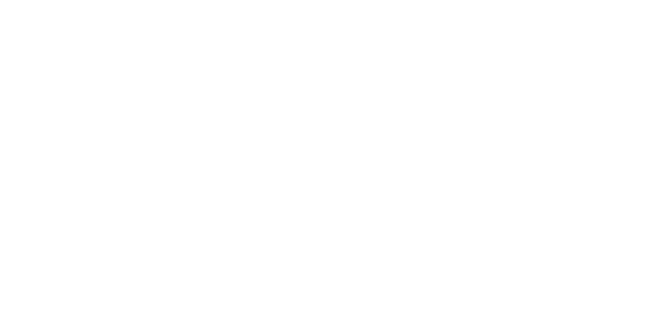
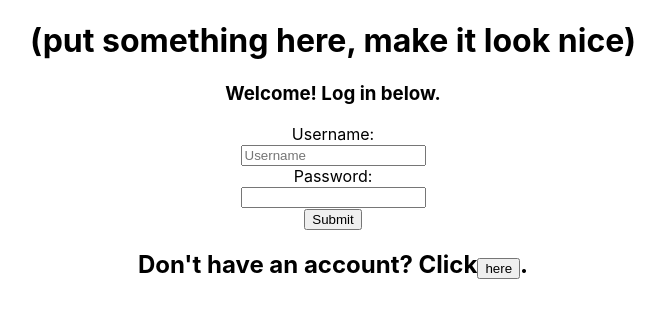
Before and after one commit to shdant113/chaseDay-client, a React (Create React App) app: page / in a window 1280 px wide. Shown: the top 318 px of the page, without its empty margins (307-972 px from the left). Built offline with nearby package versions, Linux system fonts and the light colour scheme.

Commit message:
built login functionality into front end, registration modal

```diff
--- a/package.json
+++ b/package.json
@@ -3,6 +3,7 @@
   "version": "0.1.0",
   "private": true,
   "dependencies": {
+    "node-fetch": "^2.3.0",
     "react": "^16.8.4",
     "react-dom": "^16.8.4",
     "react-scripts": "2.1.8"
--- a/src/App.js
+++ b/src/App.js
@@ -1,12 +1,35 @@
 import React, { Component } from 'react';
-import logo from './logo.svg';
 import './App.css';
+import Dash from './Dashboard';
+import Login from './Login';
 
 class App extends Component {
+	constructor() {
+		super();
+		this.state = {
+			loggedIn: false
+		}
+	}
+	handleLogin = () => {
+		this.setState({
+			loggedIn: true
+		})
+	}
+	handeLogout = () => {
+		this.setState({
+			loggedIn: false
+		})
+	}
 	render() {
 		return (
 			<div className="App">
-
+				{
+					this.state.loggedIn
+					?
+					<Dash handleLogout={this.handleLogout} />
+					:
+					<Login handleLogin={this.handleLogin} />
+				}
 			</div>
 		);
 	}
--- /dev/null
+++ b/src/Login/index.js
@@ -0,0 +1,144 @@
+import React from 'react';
+import Register from '../Register';
+
+class Login extends React.Component {
+	constructor() {
+		super();
+		this.state = {
+			username: '',
+			password: '',
+			showIncorrectCredentials: false,
+			showRegistrationPage: false,
+			registrationMessage: '',
+			loginClass: null,
+			registrationClass: null
+		}
+	}
+	handleChange = (e) => {
+		this.setState({
+			[e.target.name]: e.target.value
+		})
+	}
+	handleSubmit = async (e) => {
+		e.preventDefault();
+		try {
+			const url = process.env.REACT_APP_CLIENT_APP_URI + '/api/v1/chaseDay/auth/login'
+			const body = JSON.stringify({
+				username: this.state.username,
+				password: this.state.password
+			})
+			const loginResponse = await fetch(url, {
+					method: 'POST',
+					credentials: 'include',
+					body: body,
+					headers: {
+						'Content-Type': 'application/json'
+					}
+				}
+			)
+			console.log('past the fetch call')
+			if (!loginResponse.ok) {
+				throw Error(loginResponse.statusText)
+			}
+			const response = await loginResponse.json();
+			console.log(response)
+			if (response.data.message === 'Login information correct') {
+				this.props.handleLogin();
+			} else {
+				this.setState({
+					username: '',
+					password: '',
+					showIncorrectCredentials: true
+				})
+			}
+		} catch (err) {
+			console.error(err)
+			return (err)
+		}
+	}
+	showRegistrationPage = () => {
+		this.setState({
+			showRegistrationPage: true
+		})
+	}
+	handleRegistration = async (state) => {
+		try {
+			const registrationResponse = await fetch(
+				process.env.REACT_APP_CLIENT_APP_URI +
+				'/api/v1/chaseDay/auth/register', {
+					method: 'POST',
+					credentials: 'include',
+					body: JSON.stringify(this.state),
+					headers: {
+						'Content-Type': 'application/json'
+					}
+				}
+			)
+			if (!registrationResponse.ok) {
+				throw Error(registrationResponse.statusText)
+			}
+			const response = await registrationResponse.json();
+			if (response.data.user) {
+				this.setState({
+					username: state.username,
+					password: state.password,
+					showRegistrationPage: false
+				})
+				this.props.handleLogin()
+			} else {
+				this.setState({
+					registrationMessage: 'Something went wrong.'
+				})
+			}
+		} catch (err) {
+			console.log(err)
+			return(err)
+		}
+	}
+	render() {
+		return (
+			<div className="login-modal">
+				<div className="login-modal-header">
+					<h1>(put something here, make it look nice)</h1>
+				</div>
+				<div className="login-state-will-go-here">
+					{this.state.showIncorrectCredentials ?
+						<h3 className="login-screen-message">
+							Incorrect login credentials. Please enter your information again.
+						</h3>
+						:
+						<h3 className="login-screen-message">
+							Welcome! Log in below.
+						</h3>
+					}
+					<form className="login-form" onSubmit={this.handleSubmit}>
+						<label>Username: <br />
+						<input type="text" name="username" value={this.state.username}
+							placeholder="Username" onChange={this.handleChange} />
+						</label> <br />
+						<label>Password: <br />
+						<input type="password" name="password" value={this.state.password} onChange={this.handleChange} />
+						</label> <br />
+						<input type="submit" />
+					</form>
+				</div>
+				<div className="register-state-will-go-here">
+					{ !this.state.showRegistration ?
+						<h2>Don't have an account? Click
+						<button className="login-a" onClick={this.registrationOpen}>here</button>.
+						</h2>
+						:
+						<h2>Register your account below.</h2>
+					}
+					{ this.state.showRegistration ?
+						<Register handleRegistration={this.handleRegistration}
+						showRegistration={this.state.showRegistration} />
+						: null
+					}
+				</div>
+			</div>
+		)
+	}
+}
+
+export default Login
--- /dev/null
+++ b/src/Register/index.js
@@ -0,0 +1,70 @@
+import React from 'react';
+
+class Register extends React.Component {
+	constructor() {
+		super();
+		this.state = {
+			username: '',
+			password: '',
+			email: '',
+			firstName: '',
+			lastName: ''
+		}
+	}
+	handleChange = (e) => {
+		this.setState({
+			[e.target.name]: e.target.value
+		});
+	}
+	onSubmit = (e) => {
+		e.preventDefault();
+		this.props.handleRegistration(this.state);
+	}
+	render() {
+		return (
+			<div className="register-modal">
+				<div className="register-container">
+					<form className="login-form" onSubmit={this.onSubmit}>
+						<label>Username: <br />
+							<input type='text' name='username'
+							value={this.state.username}
+							placeholder='Username'
+							onChange={this.handleChange} />
+						</label>
+						<br />
+						<label>Password: <br />
+							<input type='password' name='password'
+							value={this.state.password}
+							onChange={this.handleChange} />
+						</label>
+						<br />
+						<label>Email: <br />
+							<input type='email' name='email'
+							value={this.state.email}
+							placeholder='Email'
+							onChange={this.handleChange} />
+						</label>
+						<br />
+						<label>First Name: <br />
+							<input type='text' name='firstName'
+							value={this.state.firstName}
+							placeholder='First Name'
+							onChange={this.handleChange} />
+						</label>
+						<br />
+						<label>Last Name: <br />
+							<input type='text' name='lastName'
+							value={this.state.lastName}
+							placeholder='Last Name'
+							onChange={this.handleChange} />
+						</label>
+						<br />
+						<input type='submit' />
+					</form>
+				</div>
+			</div>
+		)
+	}
+}
+
+export default Register;
```
Also changed, not shown: src/Dashboard/index.js (added), 2 other files (tests, documents, lock files or other folders). Lines whose indentation alone changed are shown as unchanged.
